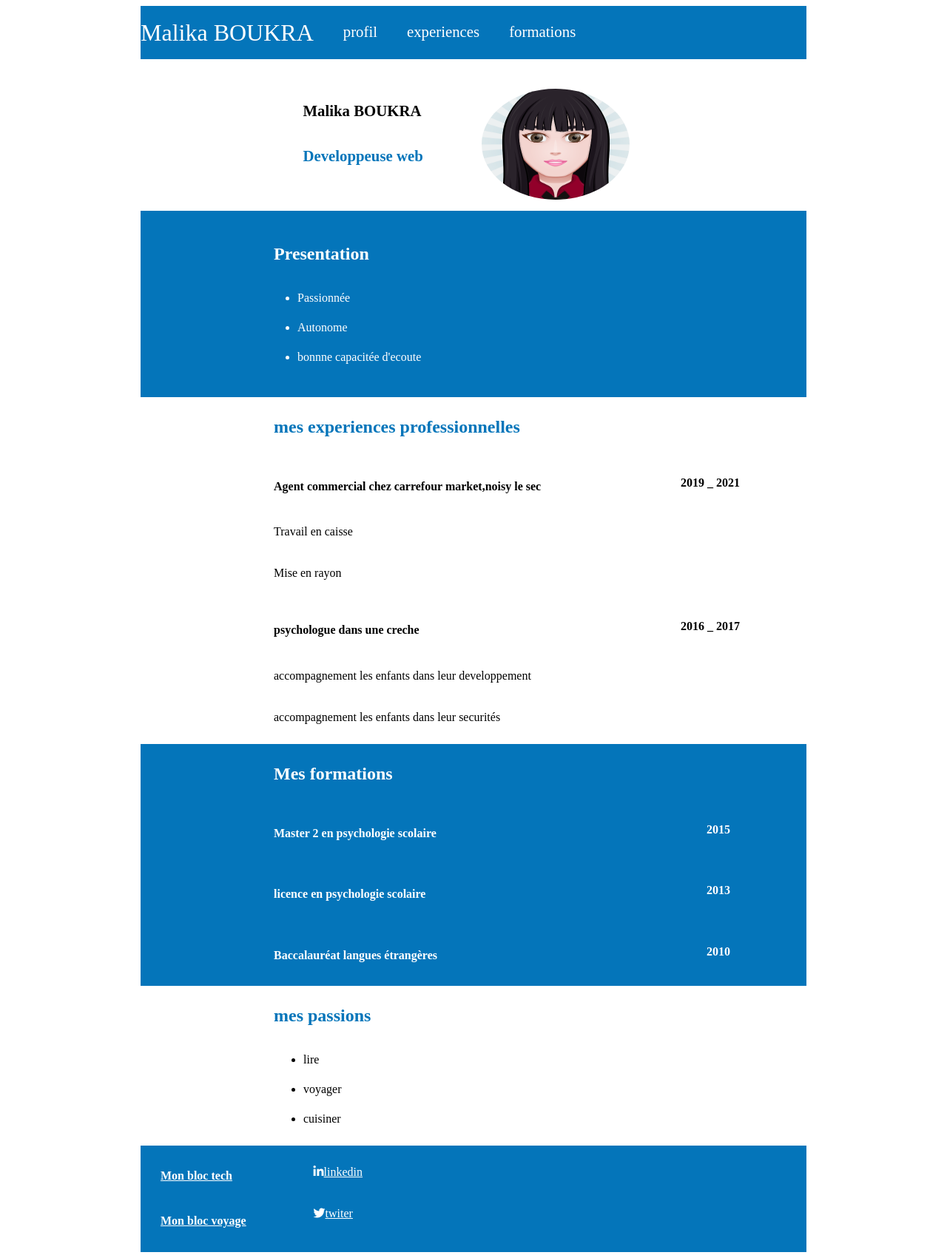
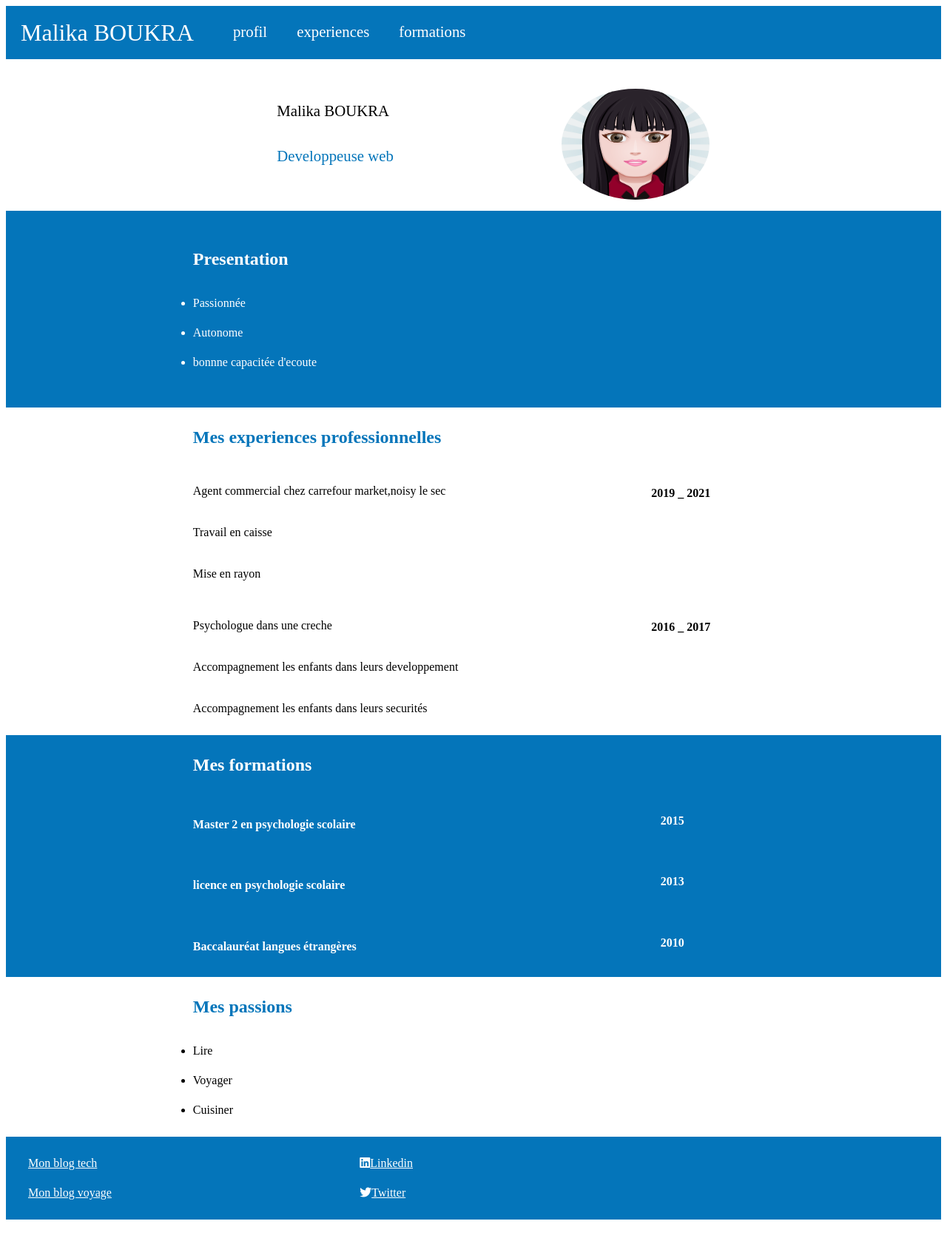
Before and after one commit to Boukramalika/myproject, a plain HTML site: page exercice.html in a window 1280 px wide. Shown: the whole page at 74% size. After the commit the page ends 1657 px from the top, so only its background shows below. Drawn offline with Linux system fonts and the light colour scheme.

Commit message:
exercice cv ajoute de fichier reset

```diff
--- a/exercice.css
+++ b/exercice.css
@@ -12,7 +12,7 @@
 
 #bloc-page
 {
-   width: 900px;
+  /* width: 900px;*/
     margin: auto;
     color: black;
     font-family: "Poppins";
@@ -26,14 +26,16 @@ header
     align-items: center;
     background-color: #0475ba;
     color: white;
-    height:72px
-
+    height:72px;
+    width:100%;
 }
 header h1
 {
     font: size 0.5em;
     font-weight:normal;
     margin:10 10 10 10px;
+    margin-left: 20px;
+
 }
 
 
@@ -41,7 +43,8 @@ nav ul
 {
     list-style-type: none;
     display: flex;
-    flex-flow: row wrap;
+    margin-left: 15%;
+  /*  flex-flow: row wrap;*/
 
 
 }
@@ -147,23 +150,28 @@ nav a
 .annee-carrefour
 {
     font-weight: bold;
+    width: 30%;
 }
 .annee-psychologue
 {
     font-weight: bold;
+    width: 30%;
 }
 
 
 #mes-formations
 {
     display: flex;
-    flex-wrap: wrap;
+   flex-wrap: wrap;
+
     justify-content: space-between;
     background-color:#0475ba;
   color:white;
 
 
+
 }
+
 .titre1
 {
 
@@ -180,8 +188,9 @@ nav a
 }
 .annee
 {
+
     font-weight: bold;
-    width:15%;
+    width:30%;
 
 }
 
@@ -206,6 +215,7 @@ footer
 
 
 
+
 }
 
 
@@ -217,10 +227,7 @@ footer
     text-decoration: underline;
     margin-left: 3%;
 
-
 }
-
-
 
 #titres  a
 {
@@ -229,6 +236,7 @@ footer
 
 }
 
+/*
 .link
 {
     color: white;
@@ -236,11 +244,42 @@ footer
      margin-right: 600px;
      padding-top: 50px;
 }
+
+.liens {
+    width: 800px;
+}
+*/
+.content-small  {
+    width: 550px;
+    display: flex;
+    justify-content: space-between;
+
+
+}
+.content-small ul{
+
+    list-style-type: none;
+    color: white;
+    margin-left: 30px
+
+}
+
+.content-small a{
+
+    color: white;
+
+}
+
+
+
+
+
 @media all and (max-width:768px)
 {
     #bloc-page
     {
-    width: auto;
+   width: 100%;
+    /*margin: 10%;*/
 
     }
 
@@ -283,12 +322,23 @@ text-align: center;
 
   margin: 0px;
 }
+#mes-formations
+{
+
+    justify-content: space-between;
+   flex-direction: column;
+        width: 100%;
+
+}
+
 
 .diplome
 {
     margin-left: 0%;
-    width:50% ;
+   /* width:50% ;*/
 }
+
+
 .titre1
 {
 
@@ -306,20 +356,18 @@ text-align: center;
     margin: auto;
 }
 
+/*footer*/
 
-
-
-footer
+#liens a
 {
-
+display: block;
+flex-direction: column;
+width: 100%;
+padding-right: 5px;
+}
+footer .content-small {
     flex-direction: column;
-
-}
-.link
-{
-    margin-left: 3%;
-    align-items: flex-start;
-
+    width: 100%;
 }
 
 
--- a/exercice.html
+++ b/exercice.html
@@ -2,6 +2,7 @@
 <html>
     <head>
         <meta charset="utf-8" >
+        <link rel="stylesheet" href="reset.css">
         <link rel="stylesheet" href="exercice.css">
         <script src="https://kit.fontawesome.com/6002d8f0af.js" crossorigin="anonymous"></script>
         <title> CV Malika BOUKRA</title>
@@ -43,10 +44,10 @@
             </section>
             <section id="experiences-professionnelles">
                 <div class="titre">
-                     <h1> mes experiences professionnelles</h1>
+                     <h1> Mes experiences professionnelles</h1>
                 </div>
                 <div class="carrefour">
-                    <h4>Agent commercial chez carrefour market,noisy le sec </h2>
+                    <h2>Agent commercial chez carrefour market,noisy le sec </h2>
                     <p>Travail en caisse</p>
                     <p>Mise en rayon</p>
                 </div>
@@ -55,9 +56,9 @@
                 </div>
 
                 <div class="psychologue">
-                    <h4>psychologue dans une creche </h2>
-                    <p>accompagnement les enfants dans leur developpement</p>
-                    <p>accompagnement les enfants dans leur securités</p>
+                    <h2>Psychologue dans une creche </h2>
+                    <p>Accompagnement les enfants dans leurs developpement</p>
+                    <p>Accompagnement les enfants dans leurs securités</p>
                 </div>
                 <div class="annee-psychologue">
                     <p>2016 _ 2017</p>
@@ -95,17 +96,19 @@
             </section>
 
             <section id="passions">
-                <h1> mes passions</h1>
+                <h1> Mes passions</h1>
                 <ul>
-                    <li>lire</li>
-                    <li>voyager</li>
-                    <li>cuisiner</li>
+                    <li>Lire</li>
+                    <li>Voyager</li>
+                    <li>Cuisiner</li>
                 </ul>
 
 
             </section>
 
         <footer>
+
+<!--
             <div id="titres">
                 <h4><a href="https://konexio.eu" title="Mon blog tech" target="_blank">Mon bloc tech</a></h4>
                 <h4><a href="https://konexio.eu" title="mon blog voyage" target="_blank">Mon bloc voyage</a></h4>
@@ -125,6 +128,18 @@
 
 
              </div>
+-->
+             <div class="content-small">
+                <ul>
+                    <li><a href="https://www.konexio.eu/">Mon blog tech</a></li>
+                    <li><a href="https://www.konexio.eu/">Mon blog voyage</a></li>
+                </ul>
+
+                <ul>
+                    <li><i class="fab fa-linkedin"></i><a target="_blank" href="https://www.konexio.eu/">Linkedin</a></li>
+                    <li><i class="fab fa-twitter"></i><a target="_blank" href="https://www.konexio.eu/">Twitter</a></li>
+                </ul>
+            </div>
         </footer>
 
     </body>
--- /dev/null
+++ b/reset.css
@@ -0,0 +1,63 @@
+/* http://meyerweb.com/eric/tools/css/reset/
+   v2.0 | 20110126
+   License: none (public domain)
+*/
+
+
+html, body, div, span, applet, object, iframe,
+ h2, h3, h4, h5, h6, p, blockquote, pre,
+a, abbr, acronym, address, big, cite, code,
+del, dfn, em, img, ins, kbd, q, s, samp,
+small, strike, strong, sub, sup, tt, var,
+b, u, i, center,
+dl, dt, dd, ol, ul, li,
+fieldset, form, label, legend,
+table, caption, tbody, tfoot, thead, tr, th, td,
+article, aside, canvas, details, embed,
+figure, figcaption, footer, header, hgroup,
+menu, nav, output, ruby, section, summary,
+time, mark, audio, video {
+	margin: 1;
+	padding: 0;
+	border: 0;
+	font-size: 100%;
+	font: inherit;
+	vertical-align: baseline;
+}
+/* HTML5 display-role reset for older browsers */
+
+article, aside, details, figcaption, figure,
+footer, header, hgroup, menu, nav, section {
+	display: block;
+}
+
+
+
+
+
+.fab {
+    font-family: 'Font Awesome 5 Brands';
+    font-weight:400px; }
+  @font-face {
+    font-family: 'Font Awesome 5 Free';
+    font-style: normal;
+    font-weight: 400;
+    font-display: block;
+    src: url("../webfonts/fa-regular-400.eot");
+    src: url("../webfonts/fa-regular-400.eot?#iefix") format("embedded-opentype"), url("../webfonts/fa-regular-400.woff2") format("woff2"), url("../webfonts/fa-regular-400.woff") format("woff"), url("../webfonts/fa-regular-400.ttf") format("truetype"), url("../webfonts/fa-regular-400.svg#fontawesome") format("svg"); }
+
+  .far {
+    font-family: 'Font Awesome 5 Free';
+    font-weight: 400; }
+  @font-face {
+    font-family: 'Font Awesome 5 Free';
+    font-style: normal;
+    font-weight: 900;
+    font-display: block;
+    src: url("../webfonts/fa-solid-900.eot");
+    src: url("../webfonts/fa-solid-900.eot?#iefix") format("embedded-opentype"), url("../webfonts/fa-solid-900.woff2") format("woff2"), url("../webfonts/fa-solid-900.woff") format("woff"), url("../webfonts/fa-solid-900.ttf") format("truetype"), url("../webfonts/fa-solid-900.svg#fontawesome") format("svg"); }
+
+  .fa,
+  .fas {
+    font-family: 'Font Awesome 5 Free';
+    font-weight: 900; }
```
